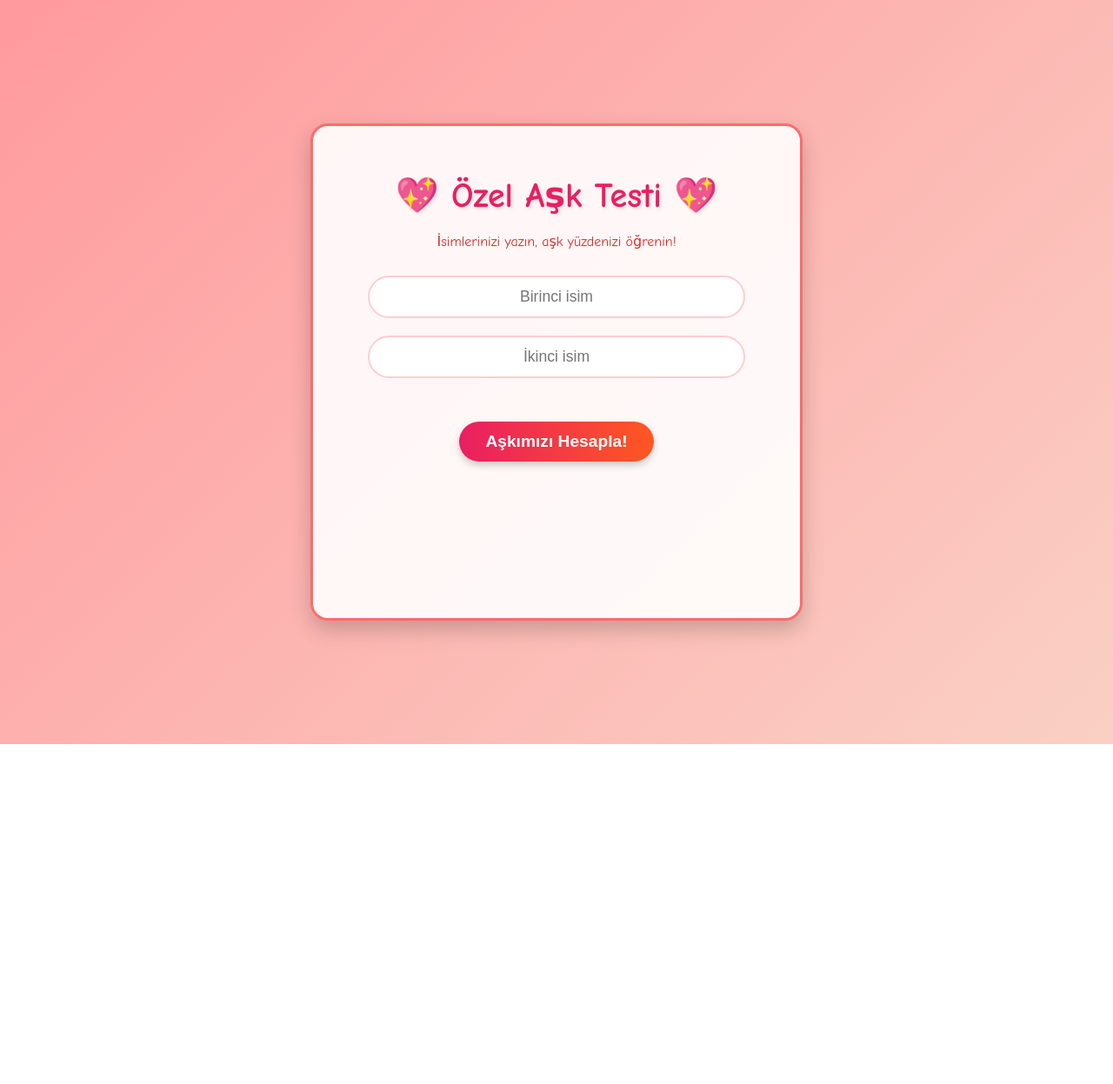
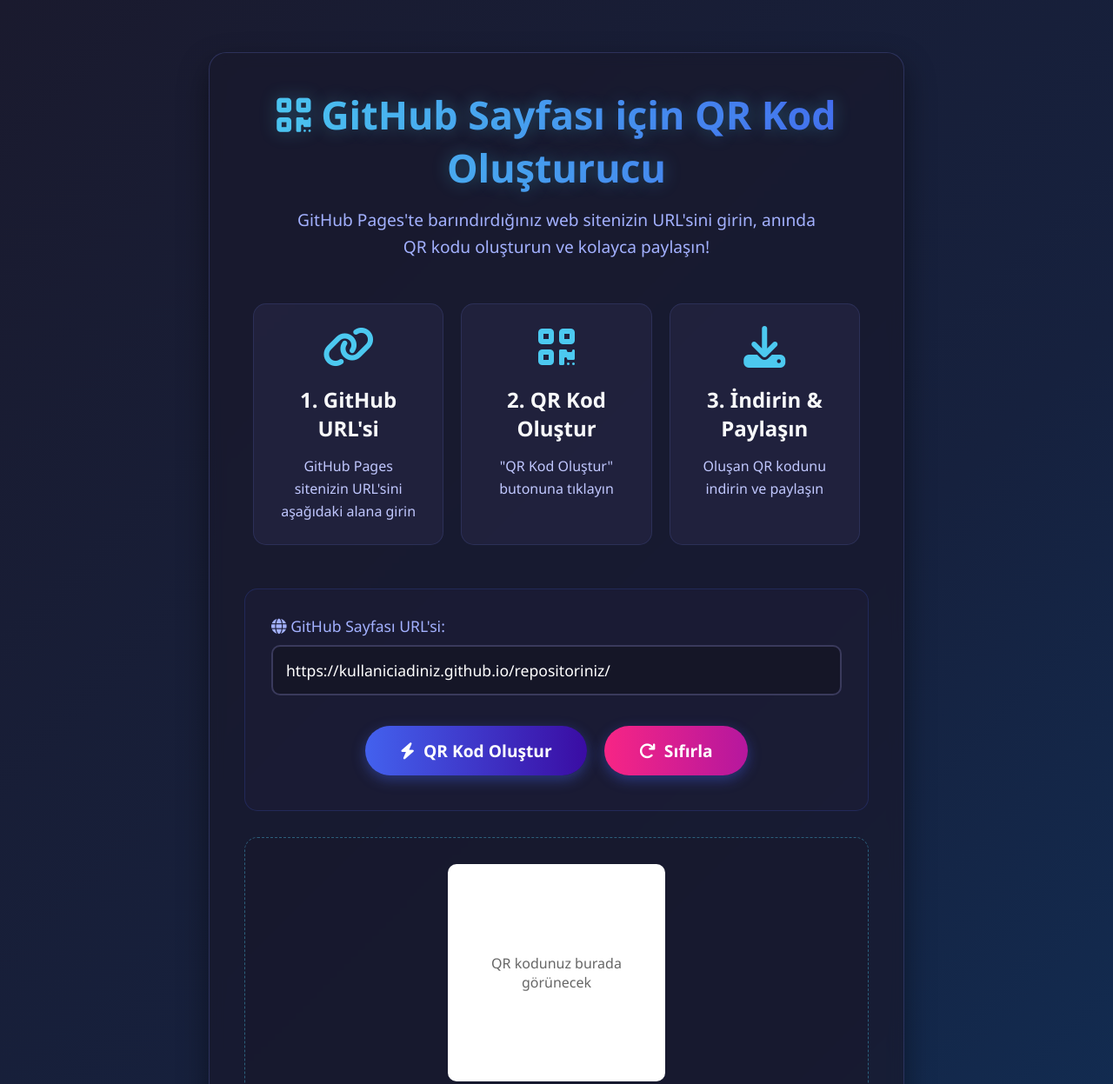
Before and after one commit to atuk4n/asksitesi, a plain HTML site: page index.html in a window 1280 px wide. Shown: the top 1247 px of the page at 87% size. Before the commit the page ends 856 px from the top, so only its background shows below. Drawn offline with Linux system fonts and the light colour scheme.

Commit message:
Update index.html

```diff
--- a/index.html
+++ b/index.html
@@ -1,249 +1,433 @@
+
 <!DOCTYPE html>
 <html lang="tr">
 <head>
     <meta charset="UTF-8">
     <meta name="viewport" content="width=device-width, initial-scale=1.0">
-    <title>Özel Aşk Testi</title>
+    <title>GitHub Sayfası için QR Kod Oluşturucu</title>
+    <script src="https://cdn.rawgit.com/davidshimjs/qrcodejs/gh-pages/qrcode.min.js"></script>
+    <link rel="stylesheet" href="https://cdnjs.cloudflare.com/ajax/libs/font-awesome/6.4.0/css/all.min.css">
     <style>
+        * {
+            margin: 0;
+            padding: 0;
+            box-sizing: border-box;
+            font-family: 'Segoe UI', Tahoma, Geneva, Verdana, sans-serif;
+        }
+
         body {
-            font-family: 'Comic Sans MS', cursive, sans-serif;
+            background: linear-gradient(135deg, #1a1a2e, #16213e, #0f3460);
+            color: #e6e6e6;
+            min-height: 100vh;
+            display: flex;
+            flex-direction: column;
+            align-items: center;
+            padding: 30px 20px;
+        }
+
+        .container {
+            max-width: 800px;
+            width: 100%;
+            background: rgba(25, 25, 45, 0.7);
+            border-radius: 20px;
+            padding: 40px;
+            box-shadow: 0 15px 35px rgba(0, 0, 0, 0.4);
+            backdrop-filter: blur(8px);
+            border: 1px solid rgba(92, 107, 192, 0.3);
+            margin-top: 30px;
+        }
+
+        header {
             text-align: center;
-            background: linear-gradient(135deg, #ff9a9e 0%, #fad0c4 100%);
-            color: #d32f2f;
-            padding: 20px;
-            min-height: 100vh;
+            margin-bottom: 40px;
+        }
+
+        h1 {
+            font-size: 2.8rem;
+            margin-bottom: 15px;
+            background: linear-gradient(to right, #4cc9f0, #4361ee);
+            -webkit-background-clip: text;
+            -webkit-text-fill-color: transparent;
+            text-shadow: 0 0 20px rgba(76, 201, 240, 0.3);
+        }
+
+        .subtitle {
+            font-size: 1.2rem;
+            color: #a3b1ff;
+            max-width: 600px;
+            margin: 0 auto;
+            line-height: 1.6;
+        }
+
+        .steps {
+            display: flex;
+            justify-content: space-between;
+            margin: 40px 0;
+            flex-wrap: wrap;
+        }
+
+        .step {
+            flex: 1;
+            min-width: 200px;
+            background: rgba(40, 40, 70, 0.6);
+            border-radius: 15px;
+            padding: 25px;
+            margin: 10px;
+            text-align: center;
+            transition: transform 0.3s ease;
+            border: 1px solid rgba(92, 107, 192, 0.2);
+        }
+
+        .step:hover {
+            transform: translateY(-10px);
+            background: rgba(50, 50, 90, 0.7);
+        }
+
+        .step i {
+            font-size: 3rem;
+            margin-bottom: 20px;
+            color: #4cc9f0;
+        }
+
+        .step h3 {
+            font-size: 1.5rem;
+            margin-bottom: 15px;
+            color: #f8f9fa;
+        }
+
+        .step p {
+            color: #c1c8ff;
+            line-height: 1.6;
+        }
+
+        .form-container {
+            background: rgba(30, 30, 55, 0.6);
+            border-radius: 15px;
+            padding: 30px;
+            margin: 30px 0;
+            border: 1px solid rgba(67, 97, 238, 0.2);
+        }
+
+        .input-group {
+            margin-bottom: 25px;
+        }
+
+        label {
+            display: block;
+            margin-bottom: 10px;
+            font-size: 1.1rem;
+            color: #a3b1ff;
+        }
+
+        input {
+            width: 100%;
+            padding: 15px;
+            border-radius: 10px;
+            border: 2px solid #3a3a5c;
+            background: rgba(20, 20, 35, 0.7);
+            color: white;
+            font-size: 1.1rem;
+            transition: all 0.3s ease;
+        }
+
+        input:focus {
+            outline: none;
+            border-color: #4361ee;
+            box-shadow: 0 0 0 3px rgba(67, 97, 238, 0.3);
+        }
+
+        .qr-container {
+            display: flex;
+            flex-direction: column;
+            align-items: center;
+            margin: 30px 0;
+            padding: 30px;
+            background: rgba(25, 25, 45, 0.5);
+            border-radius: 15px;
+            border: 1px dashed rgba(76, 201, 240, 0.4);
+        }
+
+        #qrcode {
+            width: 250px;
+            height: 250px;
             display: flex;
             justify-content: center;
             align-items: center;
+            background: white;
+            padding: 20px;
+            border-radius: 10px;
+            margin-bottom: 25px;
         }
-        .container {
-            max-width: 500px;
-            margin: 0 auto;
-            background-color: rgba(255, 255, 255, 0.9);
+
+        .btn {
+            background: linear-gradient(to right, #4361ee, #3a0ca3);
+            color: white;
+            border: none;
+            padding: 15px 40px;
+            font-size: 1.2rem;
+            border-radius: 50px;
+            cursor: pointer;
+            transition: all 0.3s ease;
+            display: inline-flex;
+            align-items: center;
+            gap: 10px;
+            margin: 10px;
+            font-weight: 600;
+            box-shadow: 0 5px 15px rgba(67, 97, 238, 0.4);
+        }
+
+        .btn:hover {
+            transform: translateY(-3px);
+            box-shadow: 0 8px 20px rgba(67, 97, 238, 0.6);
+        }
+
+        .btn:active {
+            transform: translateY(1px);
+        }
+
+        .btn-download {
+            background: linear-gradient(to right, #4cc9f0, #4895ef);
+        }
+
+        .btn-reset {
+            background: linear-gradient(to right, #f72585, #b5179e);
+        }
+
+        .btn i {
+            font-size: 1.2rem;
+        }
+
+        .button-group {
+            display: flex;
+            justify-content: center;
+            flex-wrap: wrap;
+            margin-top: 20px;
+        }
+
+        .instructions {
+            background: rgba(30, 30, 55, 0.6);
+            border-radius: 15px;
             padding: 30px;
-            border-radius: 20px;
-            box-shadow: 0 10px 25px rgba(0, 0, 0, 0.2);
-            border: 3px solid #ff6b6b;
+            margin-top: 30px;
+            border: 1px solid rgba(67, 97, 238, 0.2);
         }
-        h1 {
-            color: #e91e63;
-            text-shadow: 2px 2px 4px rgba(0, 0, 0, 0.1);
-            font-size: 2.5rem;
+
+        .instructions h2 {
+            font-size: 1.8rem;
+            margin-bottom: 20px;
+            color: #4cc9f0;
+            text-align: center;
+        }
+
+        .instructions ol {
+            padding-left: 25px;
             margin-bottom: 20px;
         }
-        .input-group {
-            margin: 20px 0;
-        }
-        input {
-            padding: 12px 15px;
-            margin: 10px 0;
-            width: 80%;
-            border: 2px solid #ffcdd2;
-            border-radius: 50px;
-            font-size: 1.1rem;
-            text-align: center;
-            transition: all 0.3s;
-        }
-        input:focus {
-            border-color: #e91e63;
-            box-shadow: 0 0 10px rgba(233, 30, 99, 0.3);
-            outline: none;
-        }
-        button {
-            padding: 12px 30px;
-            background: linear-gradient(to right, #e91e63, #ff5722);
-            color: white;
-            border: none;
-            border-radius: 50px;
-            cursor: pointer;
-            font-size: 1.2rem;
-            font-weight: bold;
-            margin: 20px 0;
-            transition: all 0.3s;
-            box-shadow: 0 4px 8px rgba(0, 0, 0, 0.2);
-        }
-        button:hover {
-            transform: translateY(-3px);
-            box-shadow: 0 6px 12px rgba(0, 0, 0, 0.3);
-        }
-        button:active {
-            transform: translateY(1px);
-        }
-        #result {
-            margin-top: 30px;
-            font-size: 1.8rem;
-            font-weight: bold;
-            min-height: 100px;
-            display: flex;
-            flex-direction: column;
-            justify-content: center;
-            align-items: center;
-        }
-        .heart {
-            font-size: 60px;
-            color: red;
-            margin: 10px;
-            text-shadow: 0 0 10px rgba(255, 0, 0, 0.5);
-            animation: heartbeat 1s infinite;
-        }
-        .special-result {
-            font-size: 2.5rem;
-            color: #e91e63;
-            text-shadow: 0 0 10px rgba(255, 0, 0, 0.5);
-            animation: pulse 0.5s infinite alternate;
-        }
-        .fireworks {
-            position: fixed;
-            top: 0;
-            left: 0;
-            width: 100%;
-            height: 100%;
-            pointer-events: none;
-            z-index: 100;
-            display: none;
+
+        .instructions li {
+            margin-bottom: 15px;
+            line-height: 1.6;
+            color: #c1c8ff;
         }
 
-        @keyframes heartbeat {
-            0% { transform: scale(1); }
-            50% { transform: scale(1.2); }
-            100% { transform: scale(1); }
+        .instructions p {
+            font-style: italic;
+            text-align: center;
+            color: #a3b1ff;
+            margin-top: 20px;
+            padding-top: 20px;
+            border-top: 1px solid rgba(92, 107, 192, 0.3);
         }
 
-        @keyframes pulse {
-            0% { transform: scale(1); }
-            100% { transform: scale(1.1); }
+        footer {
+            text-align: center;
+            margin-top: 40px;
+            color: #a3b1ff;
+            font-size: 1rem;
+            padding: 20px;
+            width: 100%;
         }
 
-        @media (max-width: 600px) {
+        @media (max-width: 768px) {
+            .steps {
+                flex-direction: column;
+            }
+
+            .step {
+                margin: 10px 0;
+            }
+
+            h1 {
+                font-size: 2.2rem;
+            }
+
             .container {
-                padding: 15px;
-                width: 90%;
+                padding: 25px;
             }
+        }
+
+        @media (max-width: 480px) {
             h1 {
                 font-size: 1.8rem;
             }
-            input {
-                width: 90%;
+
+            .subtitle {
+                font-size: 1rem;
+            }
+
+            .btn {
+                width: 100%;
+                justify-content: center;
+            }
+
+            .button-group {
+                flex-direction: column;
+                align-items: center;
             }
         }
     </style>
 </head>
 <body>
-    <div class="fireworks" id="fireworks"></div>
+    <div class="container">
+        <header>
+            <h1><i class="fas fa-qrcode"></i> GitHub Sayfası için QR Kod Oluşturucu</h1>
+            <p class="subtitle">GitHub Pages'te barındırdığınız web sitenizin URL'sini girin, anında QR kodu oluşturun ve kolayca paylaşın!</p>
+        </header>
 
-    <div class="container">
-        <h1>💖 Özel Aşk Testi 💖</h1>
-        <p>İsimlerinizi yazın, aşk yüzdenizi öğrenin!</p>
-
-        <div class="input-group">
-            <input type="text" id="name1" placeholder="Birinci isim" required>
-            <input type="text" id="name2" placeholder="İkinci isim" required>
+        <div class="steps">
+            <div class="step">
+                <i class="fas fa-link"></i>
+                <h3>1. GitHub URL'si</h3>
+                <p>GitHub Pages sitenizin URL'sini aşağıdaki alana girin</p>
+            </div>
+            <div class="step">
+                <i class="fas fa-qrcode"></i>
+                <h3>2. QR Kod Oluştur</h3>
+                <p>"QR Kod Oluştur" butonuna tıklayın</p>
+            </div>
+            <div class="step">
+                <i class="fas fa-download"></i>
+                <h3>3. İndirin & Paylaşın</h3>
+                <p>Oluşan QR kodunu indirin ve paylaşın</p>
+            </div>
         </div>
 
-        <button onclick="calculateLove()">Aşkımızı Hesapla!</button>
+        <div class="form-container">
+            <div class="input-group">
+                <label for="github-url"><i class="fas fa-globe"></i> GitHub Sayfası URL'si:</label>
+                <input type="url" id="github-url" placeholder="https://kullaniciadiniz.github.io/repositoriniz/" value="">
+            </div>
 
-        <div id="result"></div>
-        <div id="heart" class="heart" style="display: none;">❤️</div>
+            <div class="button-group">
+                <button class="btn" id="generate-btn">
+                    <i class="fas fa-bolt"></i> QR Kod Oluştur
+                </button>
+                <button class="btn btn-reset" id="reset-btn">
+                    <i class="fas fa-redo"></i> Sıfırla
+                </button>
+            </div>
+        </div>
+
+        <div class="qr-container">
+            <div id="qrcode">
+                <p style="color: #666; text-align: center;">QR kodunuz burada görünecek</p>
+            </div>
+
+            <div class="button-group">
+                <button class="btn btn-download" id="download-btn" disabled>
+                    <i class="fas fa-download"></i> QR Kodunu İndir
+                </button>
+            </div>
+        </div>
+
+        <div class="instructions">
+            <h2><i class="fas fa-info-circle"></i> Nasıl Kullanılır?</h2>
+            <ol>
+                <li>GitHub Pages sitenizin URL'sini üstteki kutuya girin (örnek: https://kullaniciadiniz.github.io/repositoriniz/)</li>
+                <li>"QR Kod Oluştur" butonuna tıklayın</li>
+                <li>Oluşan QR kodu görüntülenecektir</li>
+                <li>"QR Kodunu İndir" butonuna tıklayarak PNG formatında indirin</li>
+                <li>İndirdiğiniz QR kodu yazdırabilir, sosyal medyada paylaşabilir veya web sitenize ekleyebilirsiniz</li>
+            </ol>
+            <p>Artık kullanıcılar telefonlarıyla QR kodu tarayarak sitenize kolayca erişebilir!</p>
+        </div>
     </div>
 
+    <footer>
+        <p>GitHub QR Kod Oluşturucu | © 2023 Tüm hakları saklıdır</p>
+    </footer>
+
     <script>
-        function calculateLove() {
-            const name1 = document.getElementById("name1").value.trim().toLowerCase();
-            const name2 = document.getElementById("name2").value.trim().toLowerCase();
+        document.addEventListener('DOMContentLoaded', function() {
+            const githubUrlInput = document.getElementById('github-url');
+            const generateBtn = document.getElementById('generate-btn');
+            const downloadBtn = document.getElementById('download-btn');
+            const resetBtn = document.getElementById('reset-btn');
+            const qrcodeDiv = document.getElementById('qrcode');
 
-            if (!name1 || !name2) {
-                alert("Lütfen her iki ismi de girin!");
-                return;
-            }
+            let qrcode = null;
 
-            const resultElement = document.getElementById("result");
-            const heartElement = document.getElementById("heart");
-            const fireworks = document.getElementById("fireworks");
+            // Örnek URL ekle (kullanıcı adını ve repo adını değiştirin)
+            githubUrlInput.value = "https://kullaniciadiniz.github.io/repositoriniz/";
 
-            // Özel kombinasyonlar için kontrol
-            if ((name1 === "atakan" && name2 === "ela") ||
-                (name1 === "ela" && name2 === "atakan")) {
+            generateBtn.addEventListener('click', function() {
+                const url = githubUrlInput.value.trim();
 
-                resultElement.innerHTML = `
-                    <div class="special-result">Atakan ❤️ Ela</div>
-                    <div>Aşk Yüzdeniz: %999999999999</div>
-                    <div style="color: #e91e63; margin-top: 10px;">Bu bir efsane! 💫</div>
-                `;
-                heartElement.style.display = "block";
-                fireworks.style.display = "block";
-                createFireworks();
-                return;
-            }
+                if (!url) {
+                    alert('Lütfen bir GitHub URL girin!');
+                    return;
+                }
 
-            if ((name1 === "irem" && name2 === "ela") ||
-                (name1 === "ela" && name2 === "irem")) {
+                // Geçerli bir GitHub Pages URL'si mi kontrol et
+                if (!url.startsWith('https://') || !url.includes('github.io')) {
+                    if (!confirm('Bu geçerli bir GitHub Pages URL\'si gibi görünmüyor. Yine de devam etmek istiyor musunuz?')) {
+                        return;
+                    }
+                }
 
-                resultElement.innerHTML = `
-                    <div class="special-result">İrem ❤️ Ela</div>
-                    <div>Aşk Yüzdeniz: %0</div>
-                    <div style="color: #9e9e9e; margin-top: 10px;">Üzgünüm... 😢</div>
-                `;
-                heartElement.style.display = "none";
-                fireworks.style.display = "none";
-                return;
-            }
+                // Önceki QR kodunu temizle
+                qrcodeDiv.innerHTML = '';
 
-            // Normal durumlar için rastgele hesaplama
-            const lovePercentage = Math.floor(Math.random() * 101);
+                // Yeni QR kod oluştur
+                qrcode = new QRCode(qrcodeDiv, {
+                    text: url,
+                    width: 250,
+                    height: 250,
+                    colorDark: "#000000",
+                    colorLight: "#ffffff",
+                    correctLevel: QRCode.CorrectLevel.H
+                });
 
-            resultElement.innerHTML = `
-                <div>${capitalizeFirstLetter(name1)} ❤️ ${capitalizeFirstLetter(name2)}</div>
-                <div>Aşk Yüzdeniz: ${lovePercentage}%</div>
-            `;
+                // İndirme butonunu aktif et
+                downloadBtn.disabled = false;
+            });
 
-            // Sonucu renklendir
-            if (lovePercentage > 80) {
-                resultElement.style.color = "#e91e63";
-            } else if (lovePercentage > 50) {
-                resultElement.style.color = "#ff9800";
-            } else {
-                resultElement.style.color = "#9e9e9e";
-            }
+            downloadBtn.addEventListener('click', function() {
+                if (!qrcode) {
+                    alert('Önce bir QR kodu oluşturmalısınız!');
+                    return;
+                }
 
-            heartElement.style.display = "block";
-            fireworks.style.display = "none";
-        }
+                const canvas = qrcodeDiv.querySelector('canvas');
+                if (!canvas) {
+                    alert('QR kodu oluşturulamadı. Lütfen tekrar deneyin.');
+                    return;
+                }
 
-        function capitalizeFirstLetter(string) {
-            return string.charAt(0).toUpperCase() + string.slice(1);
-        }
+                // Canvas'ı PNG'ye dönüştür
+                const link = document.createElement('a');
+                link.download = 'github-qrcode.png';
+                link.href = canvas.toDataURL('image/png');
+                link.click();
+            });
 
-        function createFireworks() {
-            const fireworks = document.getElementById('fireworks');
-            fireworks.innerHTML = '';
-
-            const colors = ['#ff0000', '#00ff00', '#0000ff', '#ffff00', '#ff00ff', '#00ffff'];
-            const count = 150;
-
-            for (let i = 0; i < count; i++) {
-                const firework = document.createElement('div');
-                firework.style.position = 'absolute';
-                firework.style.width = '6px';
-                firework.style.height = '6px';
-                firework.style.backgroundColor = colors[Math.floor(Math.random() * colors.length)];
-                firework.style.borderRadius = '50%';
-                firework.style.left = `${Math.random() * 100}%`;
-                firework.style.top = `${Math.random() * 100}%`;
-                firework.style.boxShadow = '0 0 10px 2px rgba(255,255,255,0.8)';
-                firework.style.animation = `explode ${1 + Math.random() * 2}s ease-out forwards`;
-
-                const animation = document.createElement('style');
-                animation.innerHTML = `
-                    @keyframes explode {
-                        0% { transform: translate(0,0); opacity: 1; }
-                        100% { transform: translate(${Math.random() * 400 - 200}px, ${Math.random() * 400 - 200}px); opacity: 0; }
-                    }
-                `;
-
-                fireworks.appendChild(firework);
-                fireworks.appendChild(animation);
-            }
-        }
+            resetBtn.addEventListener('click', function() {
+                githubUrlInput.value = '';
+                qrcodeDiv.innerHTML = '<p style="color: #666; text-align: center;">QR kodunuz burada görünecek</p>';
+                downloadBtn.disabled = true;
+                qrcode = null;
+            });
+        });
     </script>
 </body>
 </html>
```
